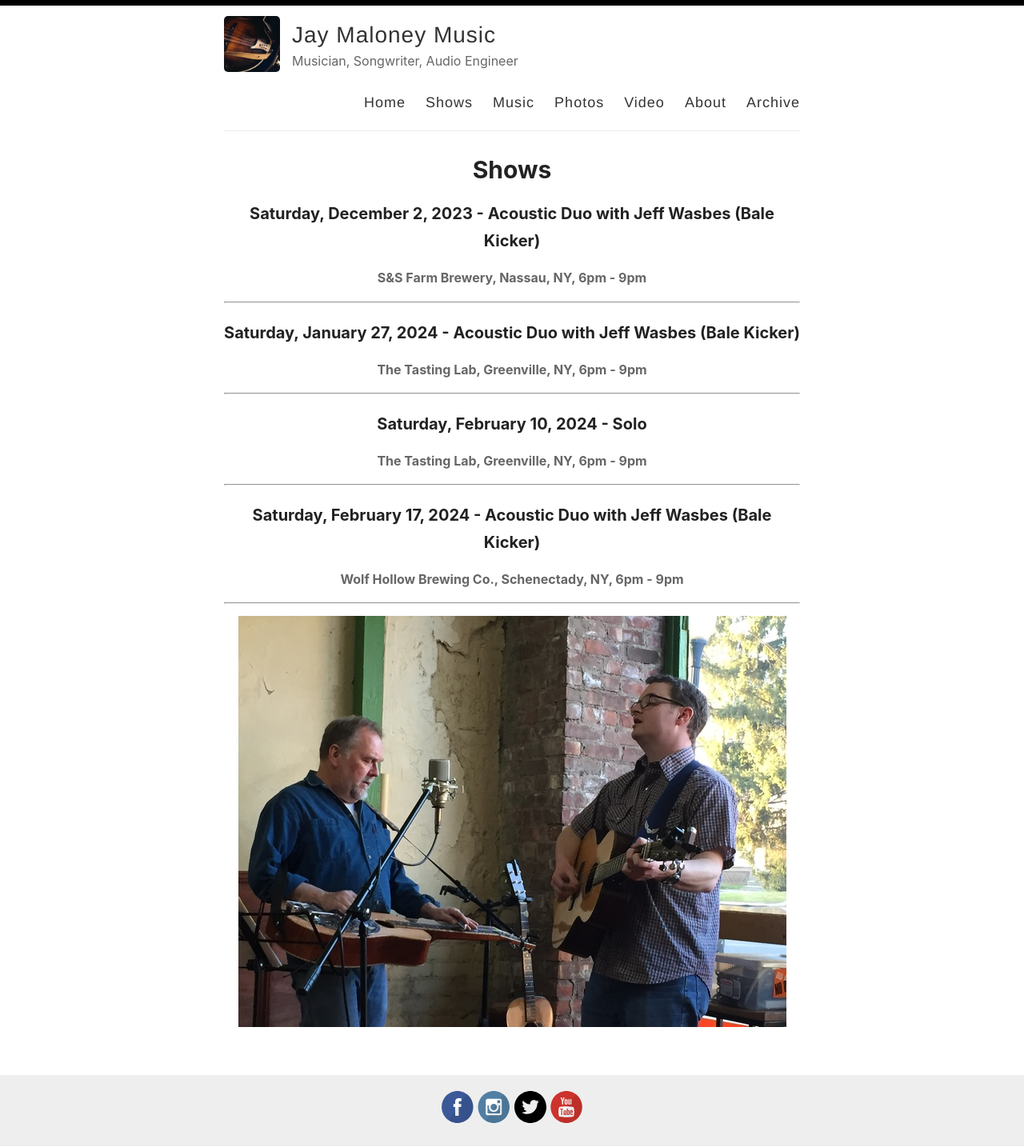
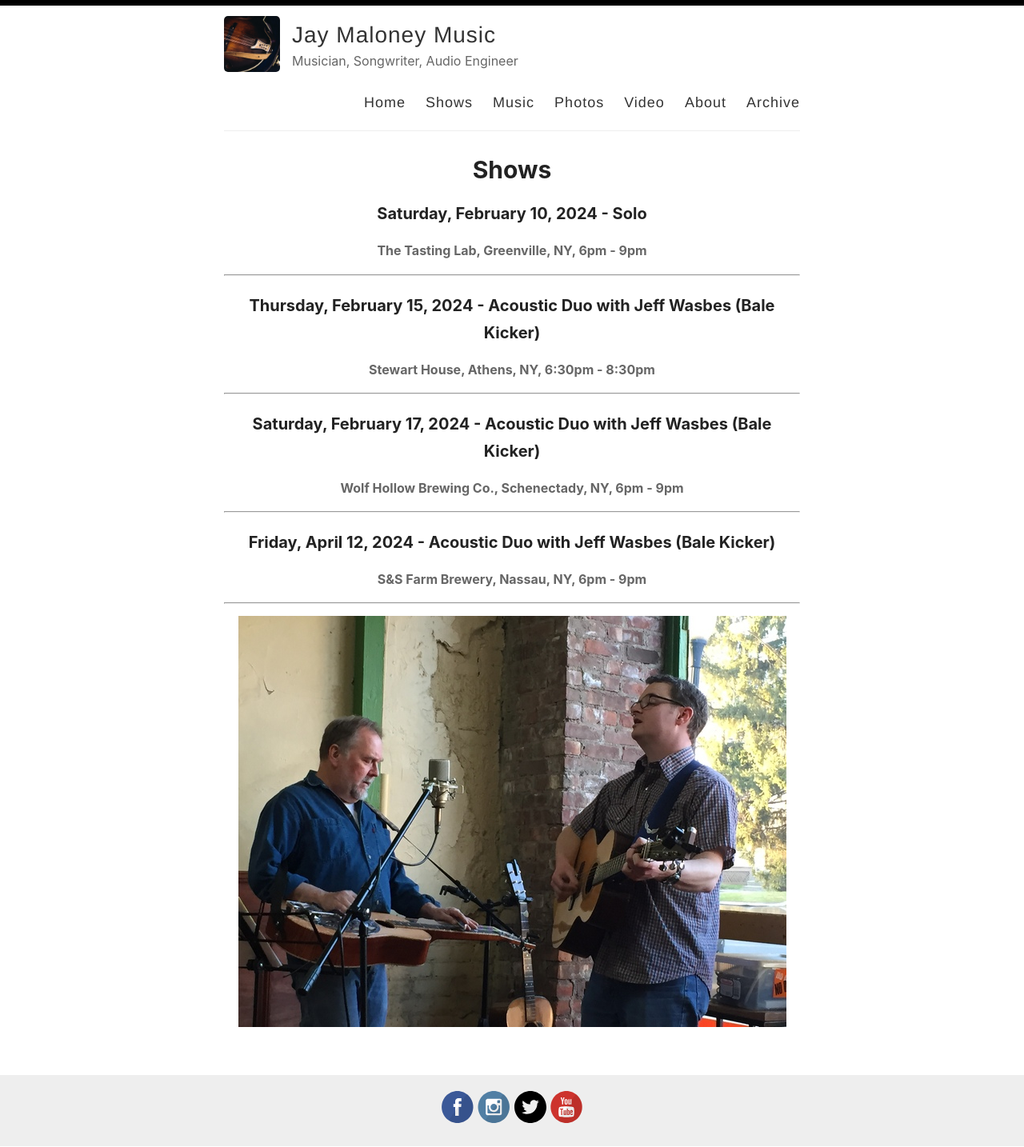
Before and after one commit to thisjaymaloney/thisjaymaloney.github.io, a Jekyll site: the page built from _pages/shows.md, in a window 1280 px wide. Shown: the whole page at 80% size. Built offline with Jekyll 4.4.1, drawn with Linux system fonts in a browser that asks for light colours.

Commit message:
Update shows.md

```diff
--- a/_pages/shows.md
+++ b/_pages/shows.md
@@ -3,18 +3,18 @@ layout: page
 permalink: /shows/
 title: Shows
 ---
-### Saturday, December 2, 2023 - Acoustic Duo with Jeff Wasbes (Bale Kicker)
-#### S&S Farm Brewery, Nassau, NY, 6pm - 9pm
----
-### Saturday, January 27, 2024 - Acoustic Duo with Jeff Wasbes (Bale Kicker)
+### Saturday, February 10, 2024 - Solo
 #### The Tasting Lab, Greenville, NY, 6pm - 9pm
 ---
-### Saturday, February 10, 2024 - Solo
-#### The Tasting Lab, Greenville, NY, 6pm - 9pm
+### Thursday, February 15, 2024 - Acoustic Duo with Jeff Wasbes (Bale Kicker)
+#### Stewart House, Athens, NY, 6:30pm - 8:30pm
 ---
 ### Saturday, February 17, 2024 - Acoustic Duo with Jeff Wasbes (Bale Kicker)
 #### Wolf Hollow Brewing Co., Schenectady, NY, 6pm - 9pm
 ---
+### Friday, April 12, 2024 - Acoustic Duo with Jeff Wasbes (Bale Kicker)
+#### S&S Farm Brewery, Nassau, NY, 6pm - 9pm
+---
 <p style="text-align:center;">
 <img src="/images/Jay M. 001_sm.jpg" alt="Jay Maloney & Kevin Maul - 2016">
 </p>
```
